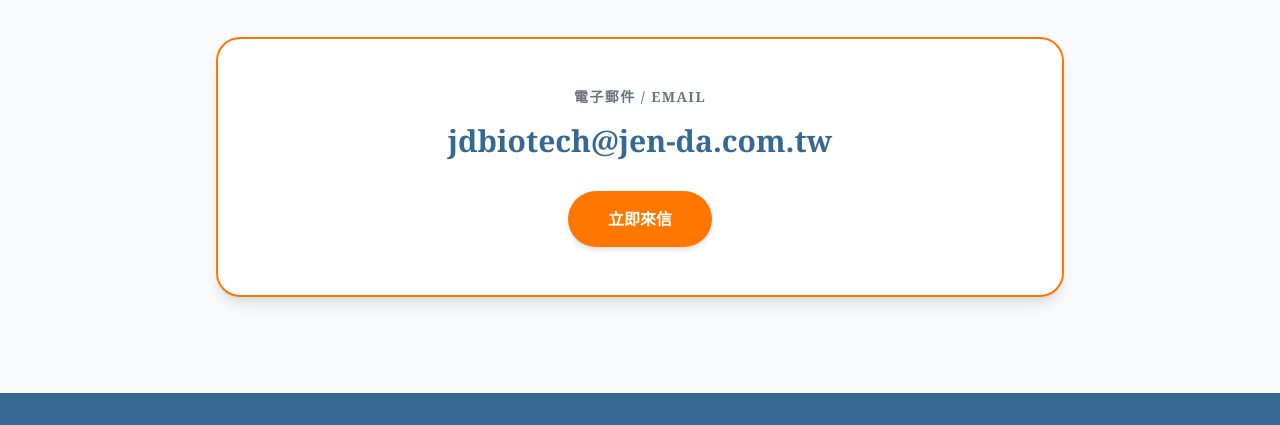
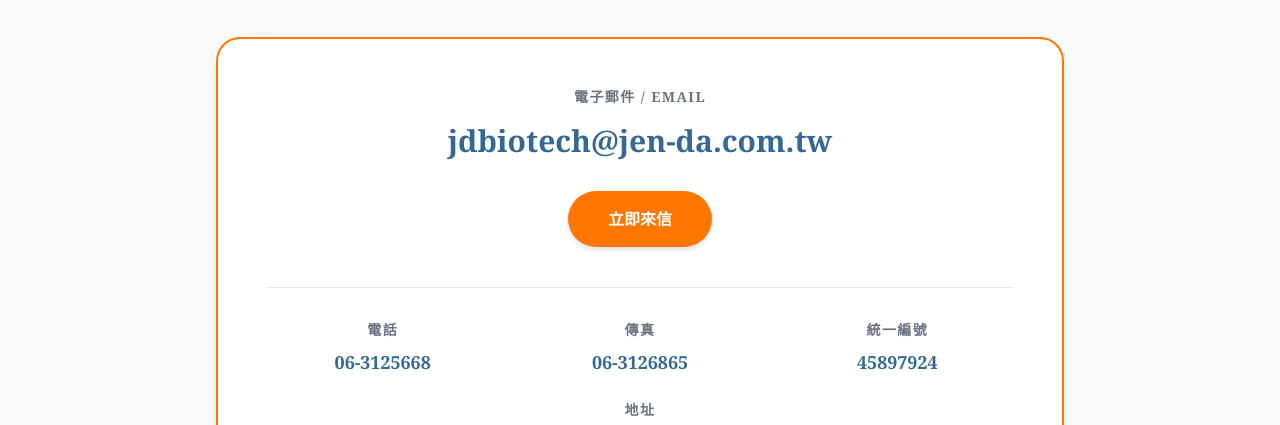
Before and after one commit to jhenda-biotech/jhenda-biotech.github.io, a plain HTML site: page index.html in a window 1280 px wide. Shown: the part 4900-5325 px from the top of the page. Drawn offline with nearby package versions, Linux system fonts and the light colour scheme; animation ran at ten frames a second.

Commit message:
Update index.html

```diff
--- a/index.html
+++ b/index.html
@@ -451,6 +451,25 @@
                 <div class="mt-8">
                     <a href="mailto:jdbiotech@jen-da.com.tw" class="inline-block px-10 py-4 rounded-full font-bold text-white shadow-md hover:bg-orange-600 transition" style="background-color: var(--hermes-orange);" data-zh="立即來信" data-en="Email Us Now">立即來信</a>
                 </div>
+
+                <div class="mt-10 pt-8 border-t border-gray-200 grid md:grid-cols-3 gap-6 text-center">
+                    <div>
+                        <p class="text-gray-500 mb-2 tracking-widest text-sm font-bold" data-zh="電話" data-en="TEL">電話</p>
+                        <a href="tel:+88663125668" class="text-lg font-bold hover:text-orange-600 transition" style="color: var(--target-blue);">06-3125668</a>
+                    </div>
+                    <div>
+                        <p class="text-gray-500 mb-2 tracking-widest text-sm font-bold" data-zh="傳真" data-en="FAX">傳真</p>
+                        <p class="text-lg font-bold" style="color: var(--target-blue);">06-3126865</p>
+                    </div>
+                    <div>
+                        <p class="text-gray-500 mb-2 tracking-widest text-sm font-bold" data-zh="統一編號" data-en="UNIFIED BUSINESS NO.">統一編號</p>
+                        <p class="text-lg font-bold" style="color: var(--target-blue);">45897924</p>
+                    </div>
+                    <div class="md:col-span-3">
+                        <p class="text-gray-500 mb-2 tracking-widest text-sm font-bold" data-zh="地址" data-en="ADDRESS">地址</p>
+                        <p class="text-lg font-bold" style="color: var(--target-blue);" data-zh="台南市永康區忠義街46號4樓" data-en="4 F., No. 46, Zhongyi St., Yongkang Dist., Tainan City 710012, Taiwan (R.O.C.)">台南市永康區忠義街46號4樓</p>
+                    </div>
+                </div>
             </div>
         </div>
     </section>
```
